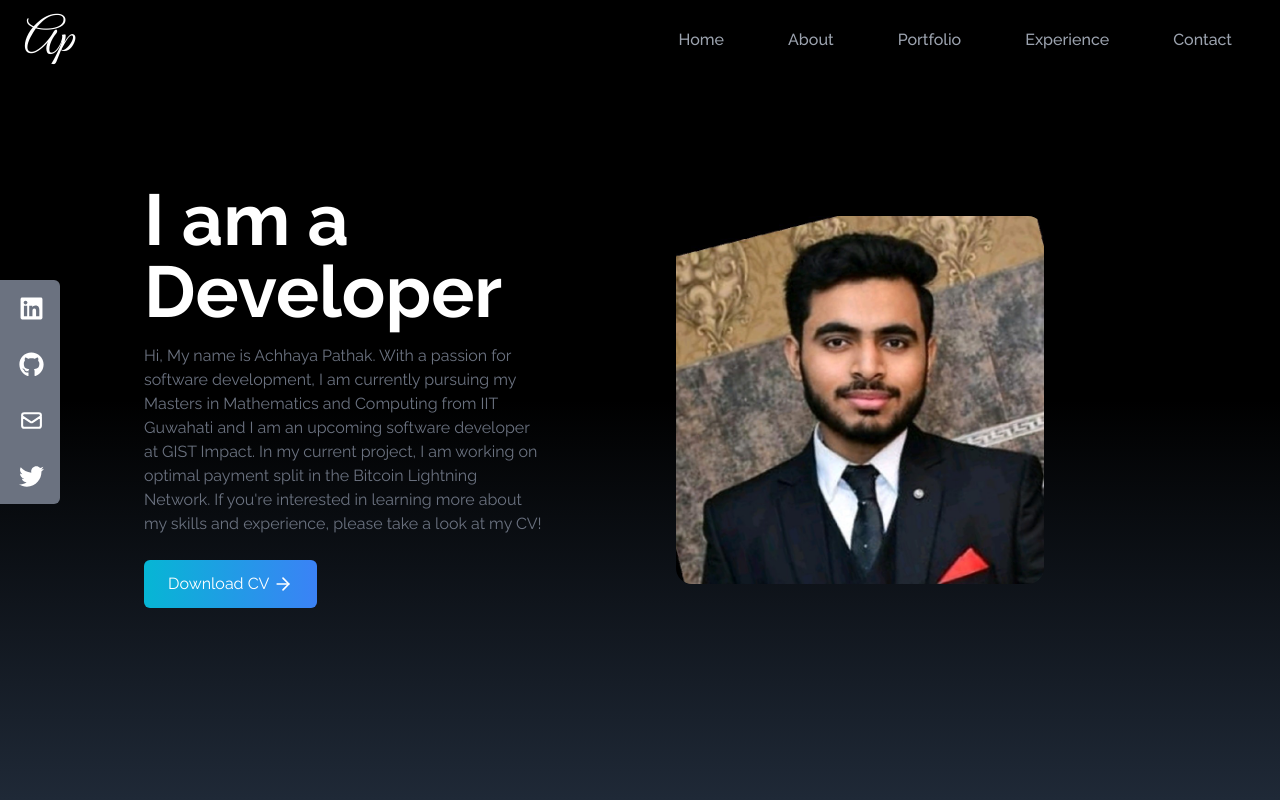
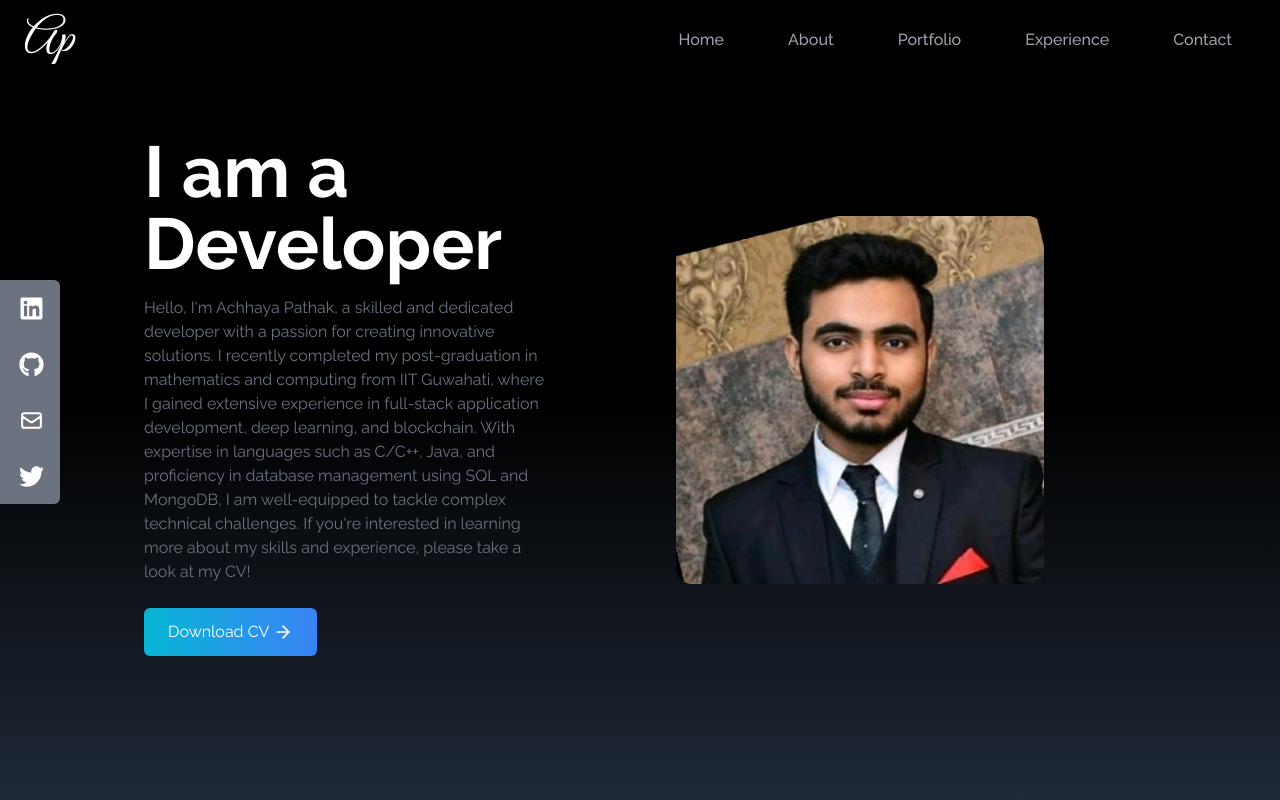
Before and after one commit to achhayapathak/Portfolio_Old, a React (Create React App) app: page / in a window 1280 px wide. Shown: the top 800 px of the page. Built offline with nearby package versions, Linux system fonts and the light colour scheme.

Commit message:
Updated Home.jsx

```diff
--- a/src/components/Home.jsx
+++ b/src/components/Home.jsx
@@ -11,10 +11,10 @@ const Home = () => {
                 I am a Developer
             </h2>
             <p className='text-gray-500 py-4 max-w-md'>
-                Hi, My name is Achhaya Pathak. With a passion for software development, I am currently pursuing my Masters in Mathematics and Computing from IIT Guwahati and I am an upcoming software developer at GIST Impact. In my current project, I am working on optimal payment split in the Bitcoin Lightning Network. If you're interested in learning more about my skills and experience, please take a look at my CV!
+                Hello, I'm Achhaya Pathak, a skilled and dedicated developer with a passion for creating innovative solutions. I recently completed my post-graduation in mathematics and computing from IIT Guwahati, where I gained extensive experience in full-stack application development, deep learning, and blockchain. With expertise in languages such as C/C++, Java, and proficiency in database management using SQL and MongoDB, I am well-equipped to tackle complex technical challenges. If you're interested in learning more about my skills and experience, please take a look at my CV!
             </p>
             <div>
-              <a href="/Resume_Achhaya.pdf" download={true}>
+              <a href="/Achhaya_CV.pdf" download={true}>
                 <button className='group text-white w-fit px-6 py-3 my-2 flex items-center rounded-md bg-gradient-to-r from-cyan-500 to-blue-500 cursor-pointer'>
                     Download CV
                     <span className='group-hover:rotate-90 duration-300'>
```
